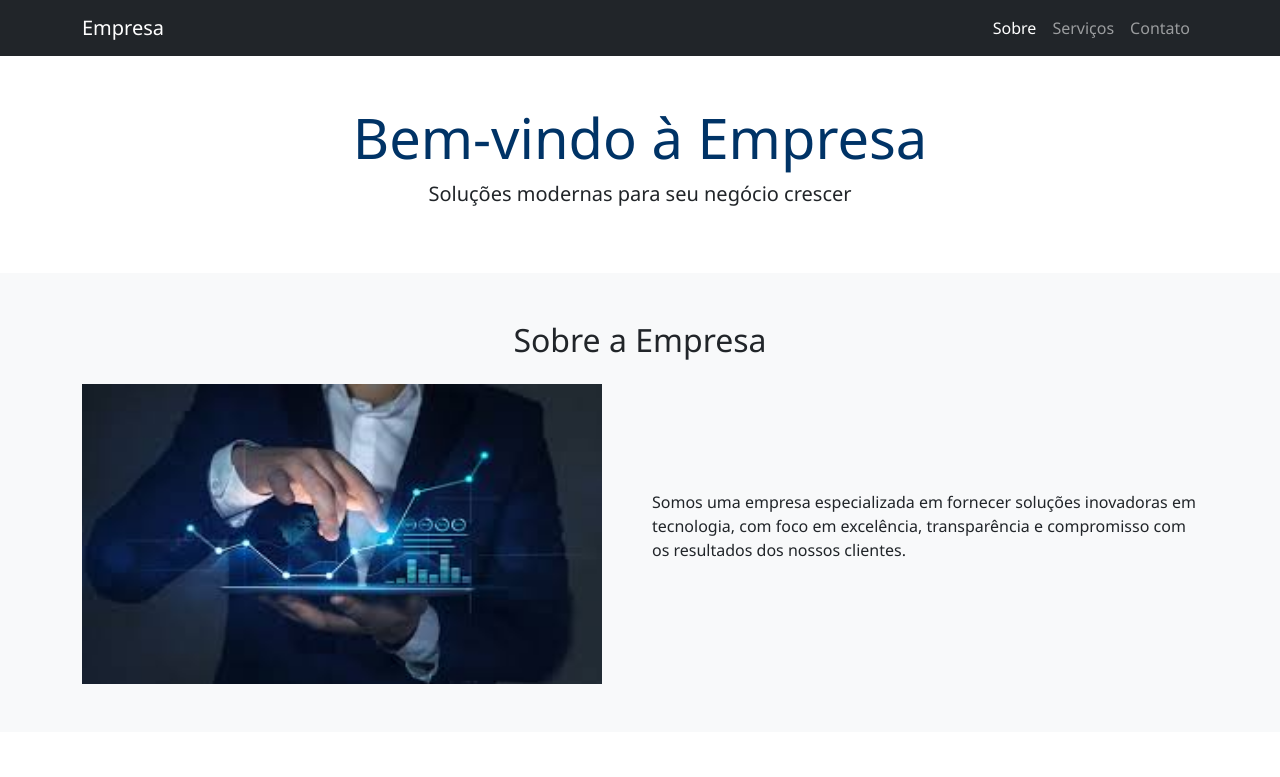
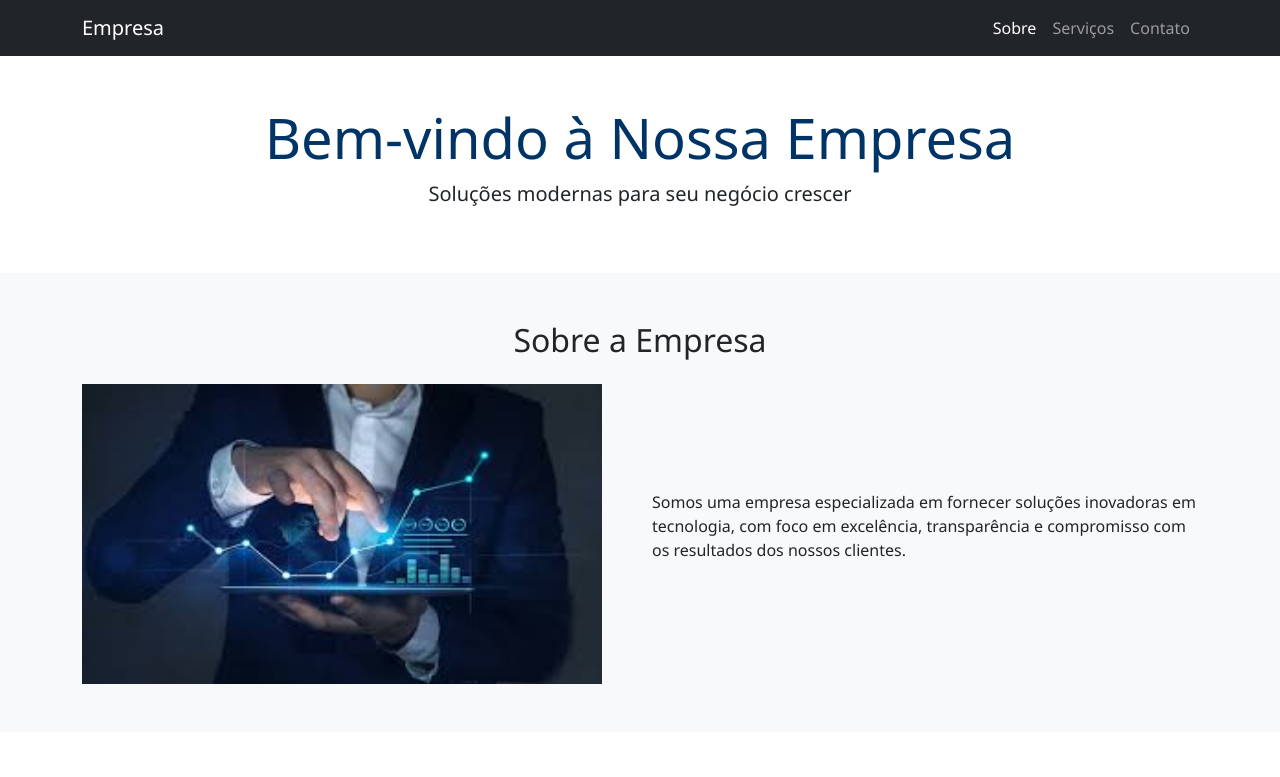
Before and after one commit to mariaeduarda4547/atividade16, a plain HTML site: page INDEX.HTML in a window 1280 px wide. Shown: the top 777 px of the page. Drawn offline with nearby package versions, Linux system fonts and the light colour scheme; files that its build step writes are made by us from their sources.

Commit message:
Update INDEX.HTML

```diff
--- a/INDEX.HTML
+++ b/INDEX.HTML
@@ -29,7 +29,7 @@
     <!-- Capa -->
   <header class="bg-cover text-center py-5" style="background-image: url('img/capa.jpg');">
     <div class="container">
-      <h1 class="display-4 titulo-site">Bem-vindo à Empresa</h1>
+      <h1 class="display-4 titulo-site">Bem-vindo à Nossa Empresa</h1>
       <p class="lead subtitulo-site">Soluções modernas para seu negócio crescer</p>
     </div>
   </header>
```
